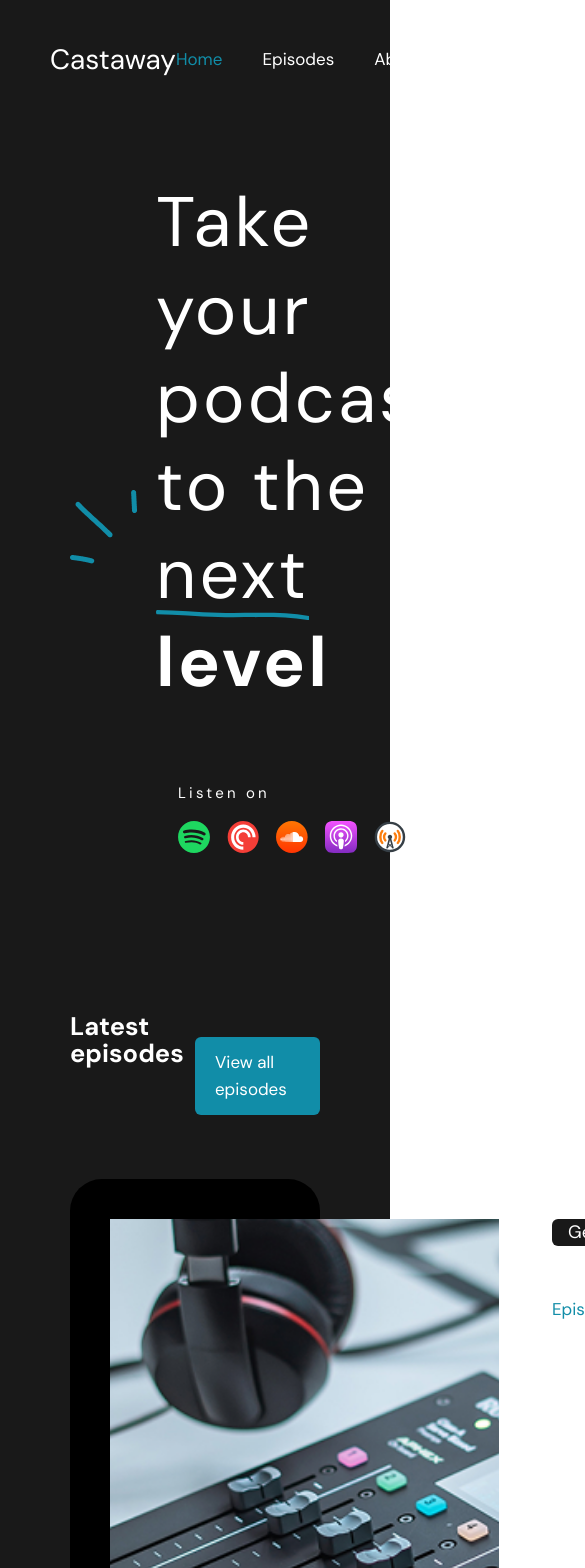
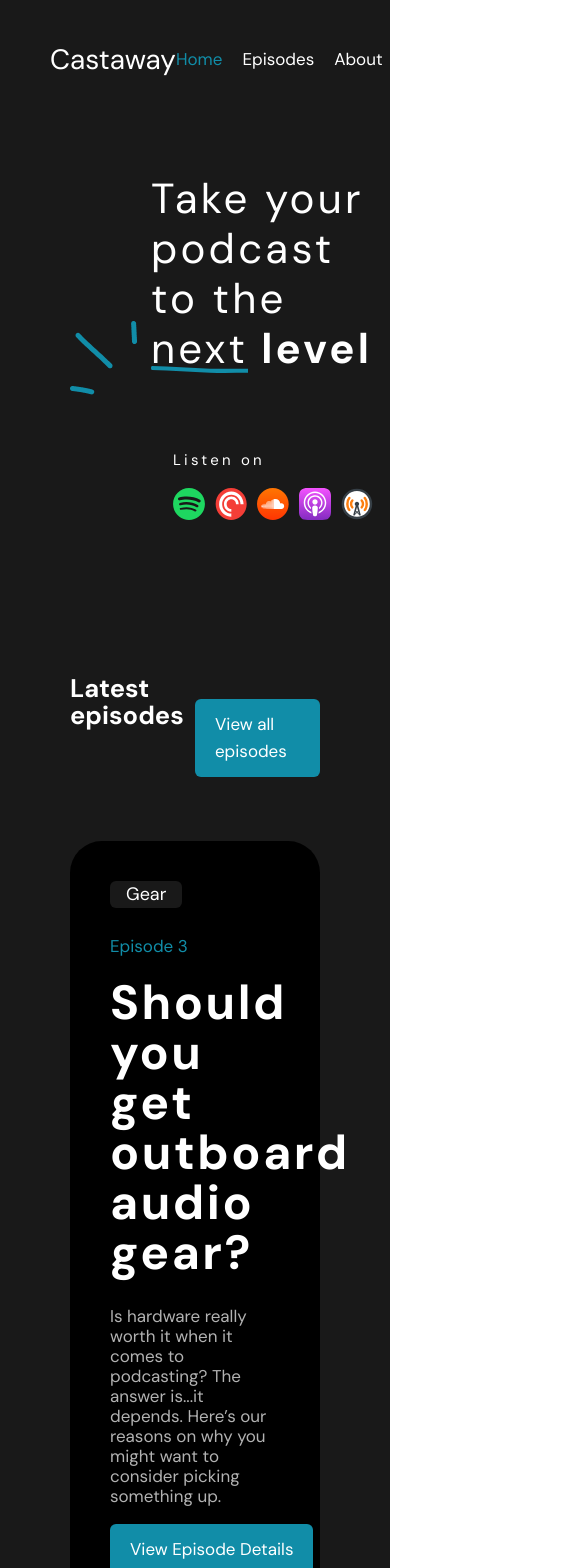
Before and after one commit to MaximZaharovO/castavay_landing, a React (Create React App) app: page / in a window 390 px wide. Shown: the top 1568 px of the page, 585 px wide, since content can reach past the window. Built offline with nearby package versions, Linux system fonts and the light colour scheme.

Commit message:
adaptive1

```diff
--- a/src/components/HostSection/host.css
+++ b/src/components/HostSection/host.css
@@ -8,6 +8,8 @@
 
 .HOST-info {
     max-width: 590px;
+
+    padding-right: 12px;
 }
 
 .HOST-info_forward {
@@ -57,3 +59,15 @@
 .HOST-info_description:last-child {
     margin: 0;
 }
+
+@media (max-width: 1024px) {
+    .HOST-wrapper {
+        flex-direction: column;
+        max-width: 820px;
+        margin: 0 auto;
+    }
+
+    .HOST-info {
+        margin-bottom: 25px;
+    }
+}
--- a/src/components/Socials/socials.css
+++ b/src/components/Socials/socials.css
@@ -47,3 +47,9 @@
 .listens__icons_item > svg {
     width: 100%;
 }
+
+@media (max-width: 768px) {
+    .listens__icons_item {
+        margin-right: 10px;
+    }
+}
--- a/src/components/SubSection/sub.css
+++ b/src/components/SubSection/sub.css
@@ -56,3 +56,15 @@
 
     padding: 9px 15px 10px;
 }
+
+@media (max-width: 1024px) {
+  .SUB-container {
+    flex-direction: column;
+  }
+
+  .SUB-form {
+    margin-left: 0;
+
+    margin-top: 24px;
+  }
+}
--- a/src/components/TitleBlock/TitleBlock.jsx
+++ b/src/components/TitleBlock/TitleBlock.jsx
@@ -1,4 +1,4 @@
-import TITLEIMG from 'images/title.png'
+import TITLEIMG from 'images/TITLE.png'
 import LRCORNERIMG from 'images/lr-corner.png'
 import Image from 'components/Image'
 
--- a/src/components/TitleBlock/title-block.css
+++ b/src/components/TitleBlock/title-block.css
@@ -62,3 +62,12 @@
   margin-bottom: 16px;
   margin-top: 74px;
 }
+
+@media (max-width: 1024px) {
+  .TITLE-text_wrapper {
+    padding: 55px;
+    font-size: 42px;
+    line-height: 50px;
+    letter-spacing: 3.2px;
+  }
+}
--- a/src/index.css
+++ b/src/index.css
@@ -53,6 +53,8 @@ button {
 
     bottom: 0;
     left: 0;
+
+    width: 147px;
 }
 
 /* APP */
@@ -95,6 +97,12 @@ button {
 
 .APP-header_nav.active {
   color: var(--blue);
+}
+
+@media (max-width: 768px) {
+  .APP-header_nav + .APP-header_nav {
+    padding-left: 20px;
+  }
 }
 
 /* APP END */
@@ -195,6 +203,70 @@ button {
   color: var(--gray);
 }
 
+@media (max-width: 1024px) {
+  .EPISODE-img {
+    width: 240px;
+    min-width: 240px;
+    margin-right: 30px;
+}
+
+  .EPISODE-types {
+    margin-bottom: 25px;
+  }
+
+  .EPISODE-title {
+    font-size: 48px;
+    line-height: 50px;
+    letter-spacing: 2.56px;
+
+    margin-bottom: 28px;
+}
+
+  .EPISODE-subtitle {
+    font-size: 17px;
+    line-height: 20px;
+    margin-bottom: 18px;
+    color: var(--gray);
+  }
+}
+
+@media (max-width: 768px) {
+  .EPISODE-wrapper {
+    margin: 0 50px 60px;
+    padding: 40px;
+    border-radius: 32px;
+
+    background: var(--black);
+
+    display: flex;
+    flex-direction: column;
+    align-items: stretch;
+  }
+
+  .EPISODE-img {
+    display: none;
+}
+
+  .EPISODE-types {
+    margin-bottom: 25px;
+  }
+
+  .EPISODE-title {
+    font-size: 48px;
+    line-height: 50px;
+    letter-spacing: 2.56px;
+
+    margin-bottom: 28px;
+}
+
+  .EPISODE-subtitle {
+    font-size: 17px;
+    line-height: 20px;
+    margin-bottom: 18px;
+    color: var(--gray);
+  }
+}
+
 /* EPISODE END */
 
 /* COMMENT */
@@ -222,13 +294,17 @@ button {
   display: flex;
   flex-wrap: wrap;
 
-  justify-content: space-between;
+  justify-content: center;
 
   padding: 100px 70px;
 }
 
 .COMMENTS-wrapper > div {
-  flex: 0 0 32%;
+  flex: 0 0 410px;
+  max-width: 410px;
+
+  overflow-x: hidden;
+
   margin-bottom: 16px;
   margin-right: 16px;
 }
```
